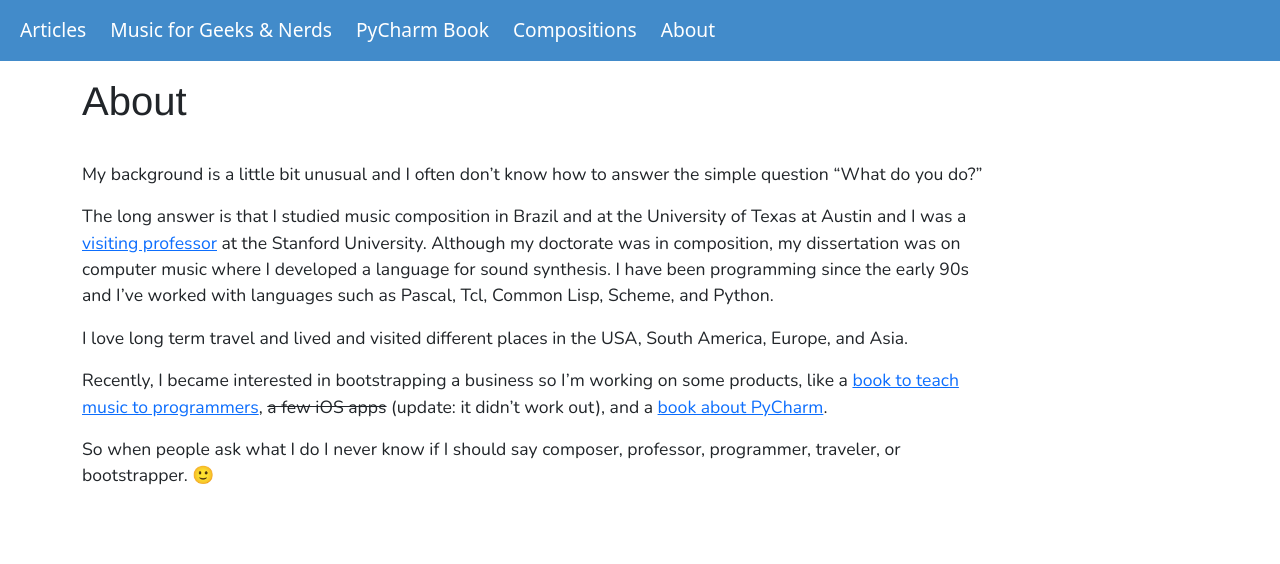
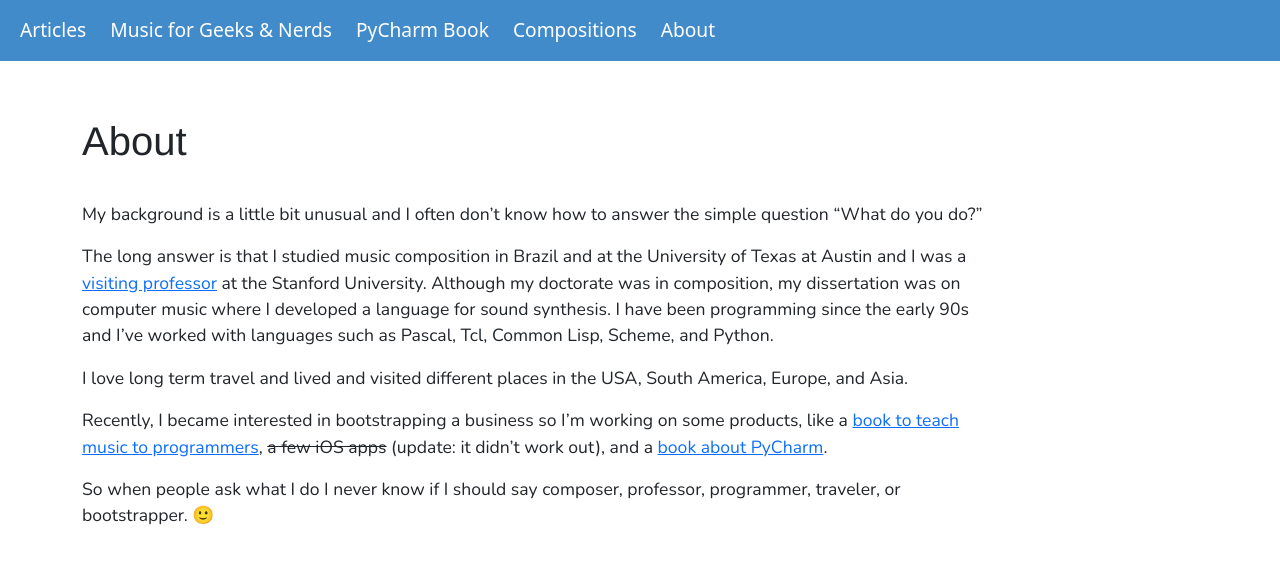
Before and after one commit to kroger/pedrokroger, a Jekyll site: the page built from about.md, in a window 1280 px wide. Shown: the top 564 px of the page. Built offline with Jekyll 4.4.1, drawn with Linux system fonts in a browser that asks for light colours; some web fonts are replaced.

Commit message:
H1 has some padding on top
Same as h2 and h3

```diff
--- a/assets/default.css
+++ b/assets/default.css
@@ -24,11 +24,7 @@ h1, h2, h3, h4, h5, h6 {
   font-family: 'Patua One', "Helvetica Neue", "Verdana", sans-serif;
 }
 
-h1.post-title {
-  padding-bottom: .7em;
-}
-
-h2, h3 {
+h1, h2, h3 {
   padding-top: 1em;
   padding-bottom: .7em;
 }
```
